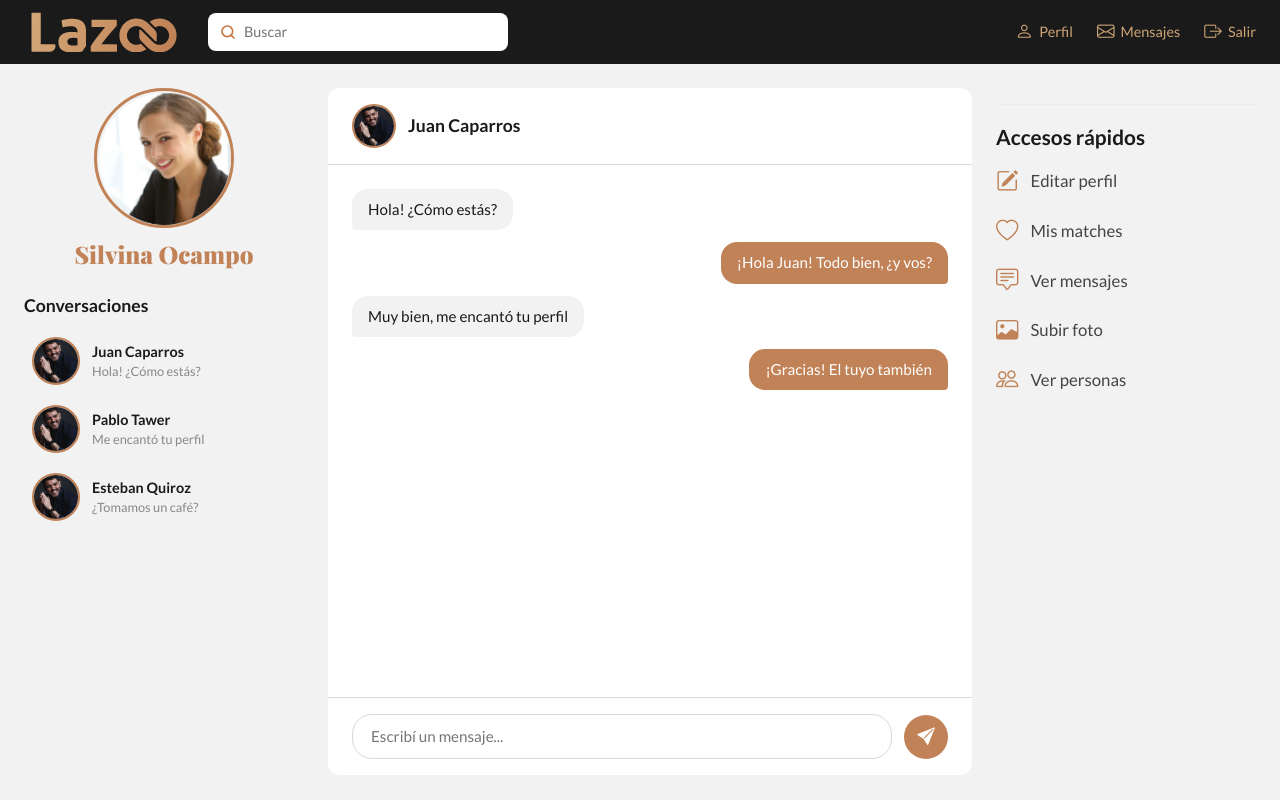
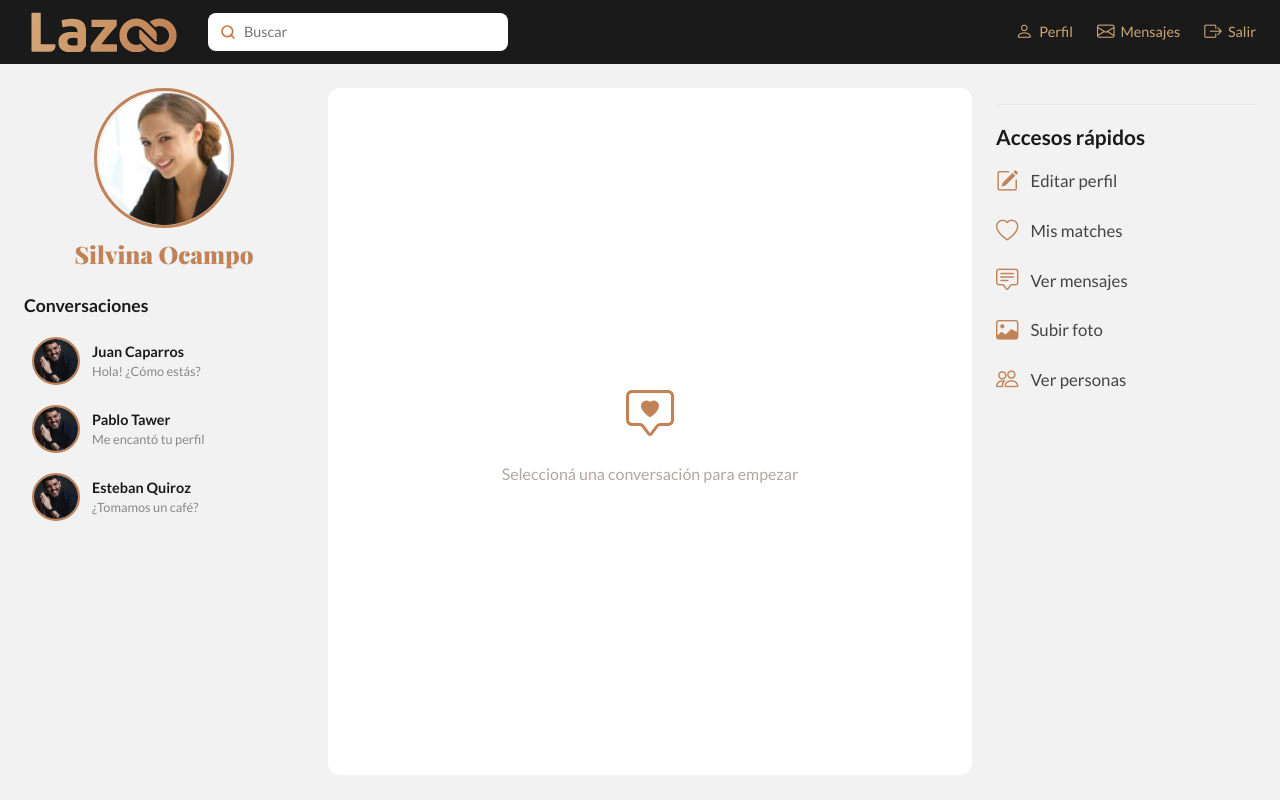
Before and after one commit to gaboqu/lazzo, an Angular app: page /mensajes in a window 1280 px wide. Built offline with nearby package versions, Linux system fonts and the light colour scheme.

Commit message:
feat: agrega servicio de chat para seleccionar conversaciones con mensajes por contacto

```diff
--- a/src/app/layout/sidebar-left/sidebar-left.component.html
+++ b/src/app/layout/sidebar-left/sidebar-left.component.html
@@ -92,7 +92,7 @@
     <div class="conversations-list">
       <p class="activity-title">Conversaciones</p>
 
-      <div class="conversation-item" *ngFor="let conv of conversaciones">
+      <div class="conversation-item" *ngFor="let conv of conversaciones" (click)="seleccionarConversacion(conv)">
         <div class="conversation-photo">
           <img [src]="conv.foto" [alt]="conv.nombre" />
         </div>
--- a/src/app/layout/sidebar-left/sidebar-left.component.ts
+++ b/src/app/layout/sidebar-left/sidebar-left.component.ts
@@ -2,6 +2,7 @@ import { Component } from '@angular/core';
 import { CommonModule } from '@angular/common';
 import { Router, NavigationEnd, RouterLink } from '@angular/router';
 import { filter } from 'rxjs/operators';
+import { ChatService } from '../../services/chat.service';
 
 interface Conversacion {
   nombre: string;
@@ -18,7 +19,6 @@ interface Conversacion {
 })
 export class SidebarLeftComponent {
 
-  // Modo actual del sidebar: 'home', 'perfil' o 'mensajes'
   modo: 'home' | 'perfil' | 'mensajes' = 'home';
 
   conversaciones: Conversacion[] = [
@@ -27,7 +27,7 @@ export class SidebarLeftComponent {
     { nombre: 'Esteban Quiroz', foto: 'assets/images/foto_perfil1.jpg', ultimoMensaje: '¿Tomamos un café?' }
   ];
 
-  constructor(private router: Router) {
+  constructor(private router: Router, private chatService: ChatService) {
     this.actualizarModo(this.router.url);
 
     this.router.events
@@ -46,4 +46,8 @@ export class SidebarLeftComponent {
       this.modo = 'home';
     }
   }
+
+  seleccionarConversacion(conv: Conversacion): void {
+    this.chatService.seleccionarContacto({ nombre: conv.nombre, foto: conv.foto });
+  }
 }
--- a/src/app/pages/mensajes/mensajes.component.css
+++ b/src/app/pages/mensajes/mensajes.component.css
@@ -120,3 +120,24 @@
 .chat-send-btn:hover {
   background-color: #a86d44;
 }
+
+.chat-empty {
+  flex: 1;
+  display: flex;
+  flex-direction: column;
+  align-items: center;
+  justify-content: center;
+  color: #b0a89f;
+  gap: 12px;
+}
+
+.chat-empty i {
+  font-size: 3rem;
+  color: #c08256;
+}
+
+.chat-empty p {
+  font-family: var(--font-body);
+  font-size: 1rem;
+  margin: 0;
+}
--- a/src/app/pages/mensajes/mensajes.component.html
+++ b/src/app/pages/mensajes/mensajes.component.html
@@ -1,10 +1,19 @@
 <div class="chat-container">
+
+  <!-- ===== Estado vacío ===== -->
+  <div class="chat-empty" *ngIf="!contactoSeleccionado">
+    <i class="bi bi-chat-square-heart"></i>
+    <p>Seleccioná una conversación para empezar</p>
+  </div>
+
+  <!-- ===== Chat activo ===== -->
+  <ng-container *ngIf="contactoSeleccionado">
 
     <div class="chat-header">
       <div class="chat-header-photo">
-      <img [src]="contactoFoto" [alt]="contactoNombre" />
+        <img [src]="contactoSeleccionado.foto" [alt]="contactoSeleccionado.nombre" />
       </div>
-    <h3 class="chat-header-name">{{ contactoNombre }}</h3>
+      <h3 class="chat-header-name">{{ contactoSeleccionado.nombre }}</h3>
     </div>
 
     <div class="chat-body" #chatBody>
@@ -30,4 +39,6 @@
       </button>
     </div>
 
+  </ng-container>
+
 </div>
--- a/src/app/pages/mensajes/mensajes.component.ts
+++ b/src/app/pages/mensajes/mensajes.component.ts
@@ -1,6 +1,7 @@
-import { Component, ElementRef, ViewChild, AfterViewChecked } from '@angular/core';
+import { Component, ElementRef, ViewChild, AfterViewChecked, OnInit } from '@angular/core';
 import { CommonModule } from '@angular/common';
 import { FormsModule } from '@angular/forms';
+import { ChatService, Contacto } from '../../services/chat.service';
 
 interface Mensaje {
   texto: string;
@@ -14,21 +15,43 @@ interface Mensaje {
   templateUrl: './mensajes.component.html',
   styleUrl: './mensajes.component.css'
 })
-export class MensajesComponent implements AfterViewChecked {
+export class MensajesComponent implements OnInit, AfterViewChecked {
 
   @ViewChild('chatBody') chatBody!: ElementRef;
 
-  contactoNombre = 'Juan Caparros';
-  contactoFoto = 'assets/images/foto_perfil1.jpg';
-
+  contactoSeleccionado: Contacto | null = null;
   nuevoMensaje = '';
 
-  mensajes: Mensaje[] = [
-    { texto: 'Hola! ¿Cómo estás?', propio: false },
-    { texto: '¡Hola Juan! Todo bien, ¿y vos?', propio: true },
-    { texto: 'Muy bien, me encantó tu perfil', propio: false },
-    { texto: '¡Gracias! El tuyo también', propio: true }
-  ];
+  // Mensajes por contacto (la clave es el nombre)
+  private conversaciones: { [nombre: string]: Mensaje[] } = {
+    'Juan Caparros': [
+      { texto: 'Hola! ¿Cómo estás?', propio: false },
+      { texto: '¡Hola Juan! Todo bien, ¿y vos?', propio: true },
+      { texto: 'Muy bien, me encantó tu perfil', propio: false }
+    ],
+    'Pablo Tawer': [
+      { texto: 'Me encantó tu perfil', propio: false },
+      { texto: '¡Gracias Pablo! ¿Cómo va todo?', propio: true }
+    ],
+    'Esteban Quiroz': [
+      { texto: '¿Tomamos un café?', propio: false },
+      { texto: '¡Me encantaría! ¿Cuándo?', propio: true },
+      { texto: 'El finde que viene', propio: false }
+    ]
+  };
+
+  mensajes: Mensaje[] = [];
+
+  constructor(private chatService: ChatService) {}
+
+  ngOnInit(): void {
+    this.chatService.contactoSeleccionado$.subscribe(contacto => {
+      this.contactoSeleccionado = contacto;
+      if (contacto) {
+        this.mensajes = this.conversaciones[contacto.nombre] || [];
+      }
+    });
+  }
 
   ngAfterViewChecked(): void {
     this.scrollAlFinal();
@@ -36,7 +59,7 @@ export class MensajesComponent implements AfterViewChecked {
 
   enviarMensaje(): void {
     const texto = this.nuevoMensaje.trim();
-    if (!texto) return;
+    if (!texto || !this.contactoSeleccionado) return;
 
     this.mensajes.push({ texto, propio: true });
     this.nuevoMensaje = '';
--- /dev/null
+++ b/src/app/services/chat.service.ts
@@ -0,0 +1,23 @@
+import { Injectable } from '@angular/core';
+import { BehaviorSubject } from 'rxjs';
+
+export interface Contacto {
+  nombre: string;
+  foto: string;
+}
+
+@Injectable({
+  providedIn: 'root'
+})
+export class ChatService {
+
+  // Conversación seleccionada actualmente
+  private contactoSeleccionadoSource = new BehaviorSubject<Contacto | null>(null);
+
+  // Observable al que se suscriben los componentes
+  contactoSeleccionado$ = this.contactoSeleccionadoSource.asObservable();
+
+  seleccionarContacto(contacto: Contacto): void {
+    this.contactoSeleccionadoSource.next(contacto);
+  }
+}
```
Also changed, not shown: 1 other file (tests, documents, lock files or other folders). Lines whose indentation alone changed are shown as unchanged.
